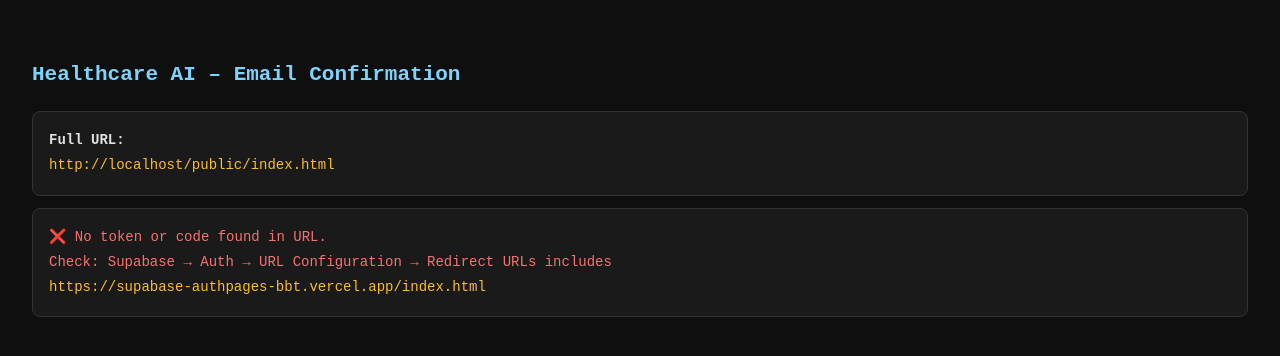
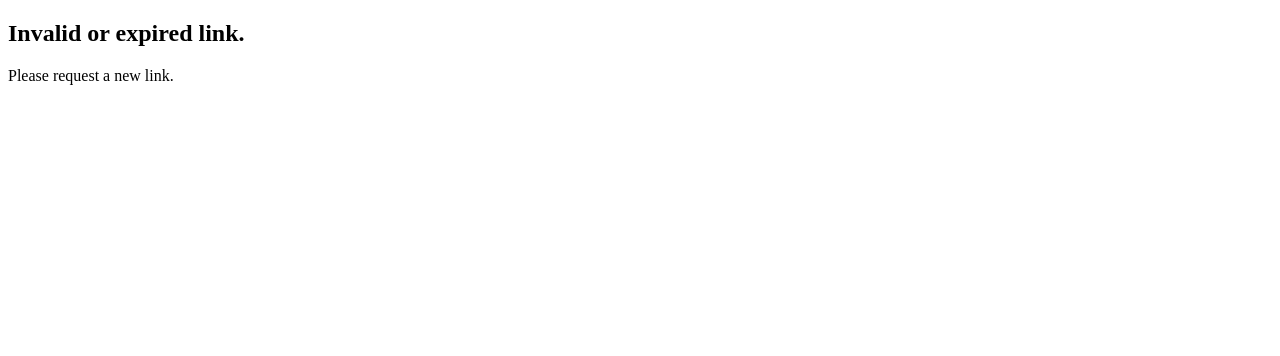
Before and after one commit to VirtuousTechlogicMobile/supabase-authpages-bbt, a plain HTML site: page public/index.html in a window 1280 px wide. Drawn offline with nearby package versions, Linux system fonts and the light colour scheme.

Commit message:
"updation"

```diff
--- a/public/index.html
+++ b/public/index.html
@@ -1,117 +1,42 @@
 <!DOCTYPE html>
 <html lang="en">
 <head>
-  <meta charset="UTF-8" />
-  <meta name="viewport" content="width=device-width, initial-scale=1.0"/>
-  <title>Healthcare AI Auth</title>
-  <style>
-    body { font-family: monospace; padding: 24px; background: #0f0f0f; color: #e0e0e0; font-size: 14px; line-height: 1.8; }
-    h2 { color: #7dd3fc; margin-top: 24px; }
-    .val { color: #86efac; } .null { color: #f87171; }
-    .url { color: #fbbf24; word-break: break-all; }
-    .box { background: #1a1a1a; border: 1px solid #333; border-radius: 8px; padding: 16px; margin: 12px 0; }
-    button { margin-top: 20px; padding: 10px 24px; background: #4F46E5; color: white; border: none; border-radius: 8px; font-size: 14px; cursor: pointer; }
-    #loader { font-size: 20px; color: #7dd3fc; }
-  </style>
+  <meta charset="UTF-8">
+  <title>Bio Body Track - Confirming...</title>
+  <meta name="viewport" content="width=device-width, initial-scale=1.0">
 </head>
 <body>
+<p>Opening Bio Body Track...</p>
+<script>
+  (function () {
+    // Supabase puts tokens in the URL fragment (#)
+    const hash = window.location.hash;
+    const params = new URLSearchParams(hash.replace('#', ''));
 
-<h2>Healthcare AI – Email Confirmation</h2>
-<div class="box" id="loader">⏳ Processing your confirmation link...</div>
-<div class="box" style="display:none" id="debugBox">
-  <strong>Full URL:</strong><br><span class="url" id="fullUrl"></span>
-</div>
-<div class="box" id="result"></div>
-<button id="deepBtn" style="display:none">Open App</button>
+    const accessToken = params.get('access_token');
+    const refreshToken = params.get('refresh_token');
+    const type = params.get('type'); // 'magiclink', 'recovery', etc.
 
-<!-- Load Supabase JS (handles PKCE exchange automatically) -->
-<script src="https://cdn.jsdelivr.net/npm/@supabase/supabase-js@2"></script>
-<script>
-  // ── CONFIG ──────────────────────────────────────────────
-  const SUPABASE_URL  = 'https://vgqkwikldtjxfktsxptn.supabase.co'; // 🔴 replace
-  const SUPABASE_ANON = 'eyJhbGciOiJIUzI1NiIsInR5cCI6IkpXVCJ9.eyJpc3MiOiJzdXBhYmFzZSIsInJlZiI6InZncWt3aWtsZHRqeGZrdHN4cHRuIiwicm9sZSI6ImFub24iLCJpYXQiOjE3NzcwMTIwODUsImV4cCI6MjA5MjU4ODA4NX0.4duRfUFxp-28cy2K5Nusz64uECDyzSqguY5XXPESfeo';                    // 🔴 replace
-  // ────────────────────────────────────────────────────────
+    if (accessToken) {
+      // Redirect to your app's deep link scheme
+      const deepLink =
+        'com.datadrivennetworks.biobodytrack://login-callback/' +
+        '#access_token=' + accessToken +
+        '&refresh_token=' + (refreshToken || '') +
+        '&type=' + (type || 'magiclink');
 
-  const { createClient } = supabase;
-  const sb = createClient(SUPABASE_URL, SUPABASE_ANON, {
-    auth: {
-      flowType: 'pkce',           // must match your Supabase project setting
-      detectSessionInUrl: true,   // auto-handles ?code= exchange
+      window.location.href = deepLink;
+
+      // Fallback: if app not installed after 2 seconds, show message
+      setTimeout(function () {
+        document.body.innerHTML =
+          '<h2>Could not open the app.</h2><p>Please make sure Bio Body Track is installed.</p>';
+      }, 2000);
+    } else {
+      document.body.innerHTML =
+        '<h2>Invalid or expired link.</h2><p>Please request a new link.</p>';
     }
-  });
-
-  const resultEl  = document.getElementById('result');
-  const loaderEl  = document.getElementById('loader');
-  const btn       = document.getElementById('deepBtn');
-  const debugBox  = document.getElementById('debugBox');
-  const fullUrlEl = document.getElementById('fullUrl');
-
-  fullUrlEl.textContent = window.location.href;
-
-  function openApp(at, rt) {
-    const params = new URLSearchParams({ access_token: at });
-    if (rt) params.set('refresh_token', rt);
-    const deepLink = `healthcareai://confirmed?${params}`;
-
-    resultEl.innerHTML =
-      `<span class="val">✅ Confirmed! Redirecting to app...</span><br>` +
-      `<span class="url">${deepLink}</span>`;
-
-    btn.style.display = 'inline-block';
-    btn.onclick = () => window.open(deepLink, '_self');
-    setTimeout(() => window.open(deepLink, '_self'), 2500);
-  }
-
-  function showError(msg) {
-    loaderEl.style.display = 'none';
-    debugBox.style.display = 'block';
-    resultEl.innerHTML = `<span class="null">❌ ${msg}</span>`;
-  }
-
-  async function init() {
-    // 1️⃣ Check for OAuth/PKCE error in URL first
-    const p  = new URLSearchParams(window.location.search);
-    const h  = new URLSearchParams(window.location.hash.substring(1));
-    const er = h.get('error') || p.get('error');
-    const ed = h.get('error_description') || p.get('error_description');
-    if (er || ed) { showError(ed || er); return; }
-
-    // 2️⃣ Let Supabase JS auto-exchange the ?code= (PKCE)
-    //    getSession() triggers the exchange if code is present in URL
-    try {
-      const { data, error } = await sb.auth.getSession();
-
-      if (error) { showError(error.message); return; }
-
-      if (data?.session?.access_token) {
-        loaderEl.style.display = 'none';
-        openApp(data.session.access_token, data.session.refresh_token);
-        return;
-      }
-    } catch(e) {
-      showError('Session exchange failed: ' + e.message);
-      return;
-    }
-
-    // 3️⃣ Fallback: implicit flow (token in hash/search)
-    const at = h.get('access_token') || p.get('access_token');
-    const rt = h.get('refresh_token') || p.get('refresh_token');
-    if (at) {
-      loaderEl.style.display = 'none';
-      openApp(at, rt);
-      return;
-    }
-
-    // 4️⃣ Nothing found
-    showError(
-      'No token or code found in URL.<br>' +
-      'Check: Supabase → Auth → URL Configuration → Redirect URLs includes<br>' +
-      '<span class="url">https://supabase-authpages-bbt.vercel.app/index.html</span>'
-    );
-    debugBox.style.display = 'block';
-  }
-
-  init();
+  })();
 </script>
 </body>
 </html>
```
Also changed, not shown: vercel.json.
